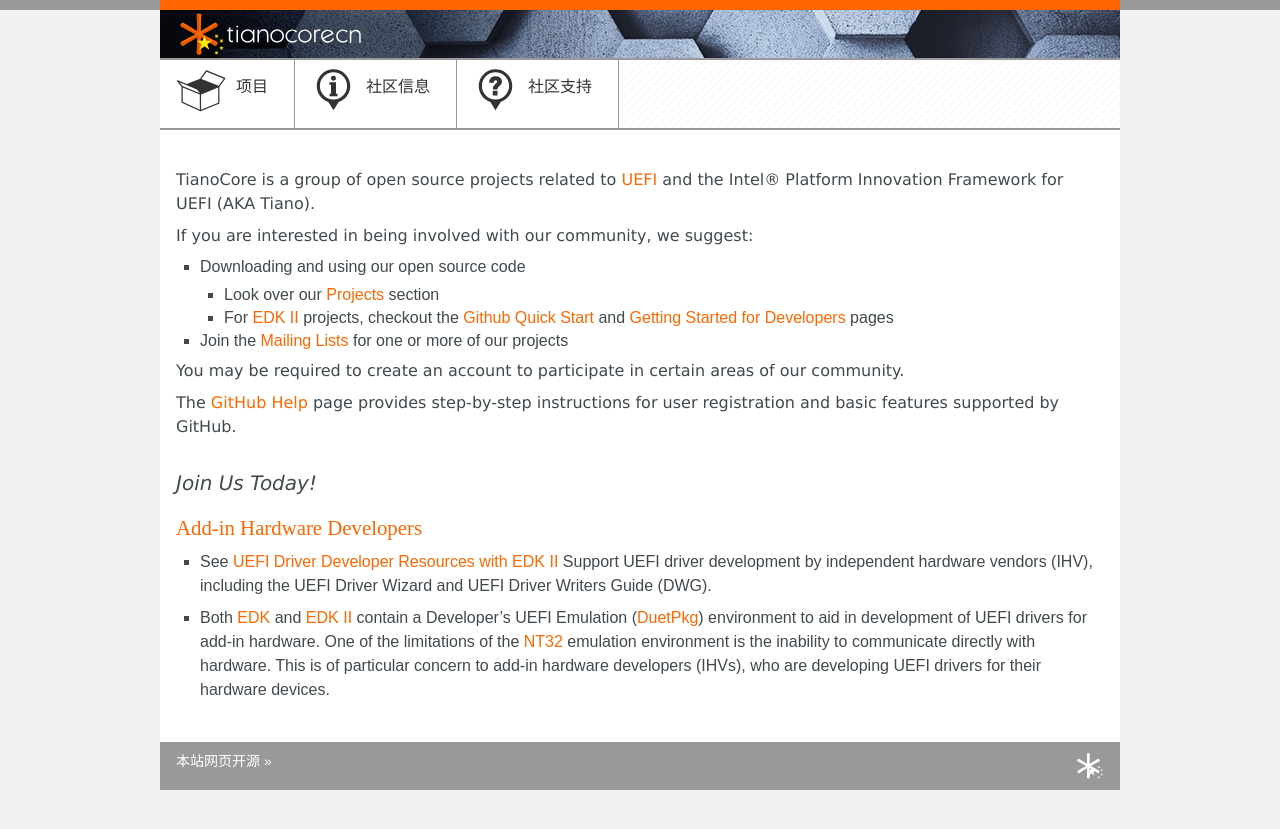
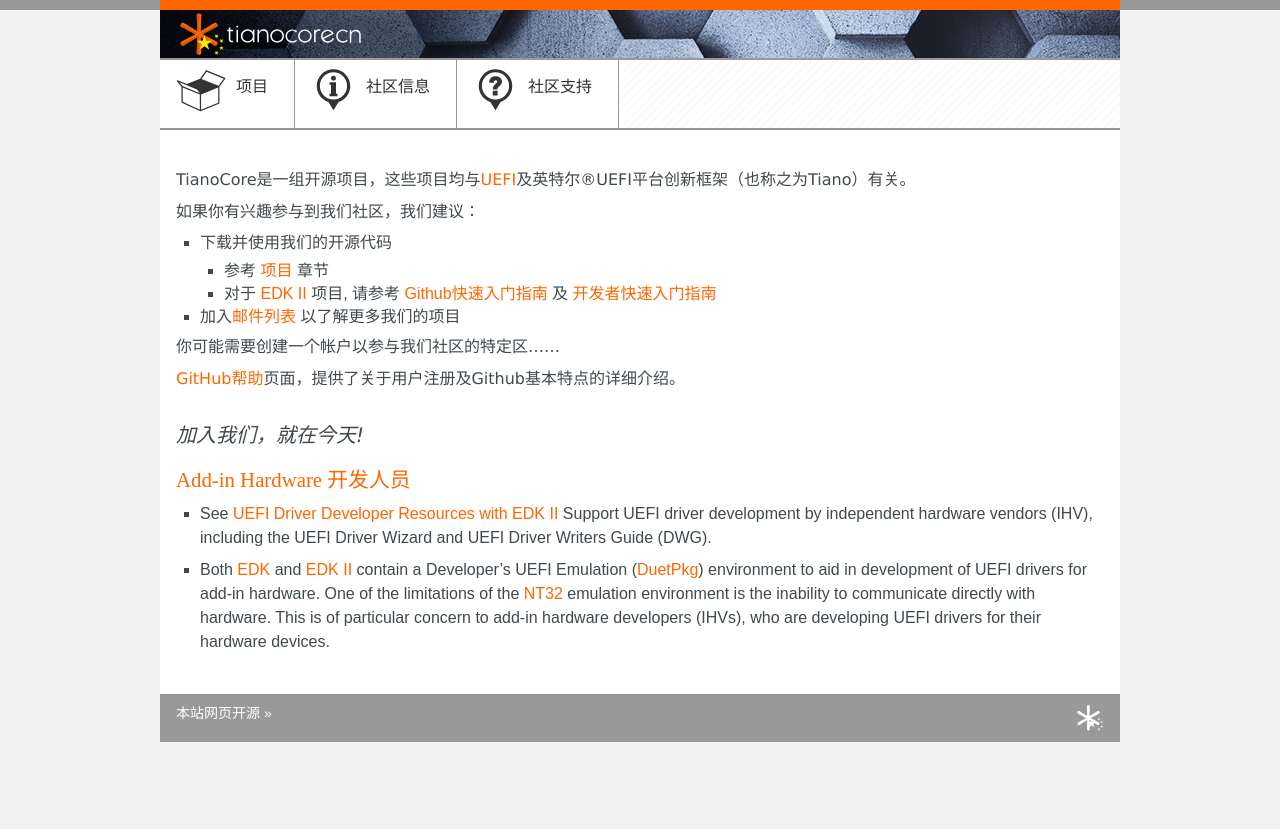
Before and after one commit to tianocorecn/tianocorecn.github.io, a Jekyll site: the page built from contrib/getting-started.md, in a window 1280 px wide. Shown: the top 829 px of the page. Built offline with Jekyll 4.4.1, drawn with Linux system fonts in a browser that asks for light colours.

Commit message:
Update getting-started.md

```diff
--- a/contrib/getting-started.md
+++ b/contrib/getting-started.md
@@ -1,34 +1,28 @@
 ---
 layout: default
-title: Getting Started
+title: 快速入门
 ---
 {% include site-links.md %}
 
-TianoCore is a group of open source projects related to [UEFI] and
-the Intel&reg; Platform Innovation Framework for UEFI (AKA Tiano).
+TianoCore是一组开源项目，这些项目均与[UEFI]及英特尔&reg;UEFI平台创新框架（也称之为Tiano）有关。
 
-If you are interested in being involved with our community, we suggest:
+如果你有兴趣参与到我们社区，我们建议：
 
-* Downloading and using our open source code
-  * Look over our [Projects]({{wiki}}/Additional-Projects) section
-  * For [EDK II] projects, checkout the
-    [Github Quick Start]({{wiki}}/SourceForge-to-Github-Quick-Start) and
-    [Getting Started for Developers]({{wiki}}/Getting Started with EDK II)
-    pages
-* Join the [Mailing Lists]({{wiki}}/Mailing Lists) for one or more of
-  our projects
+* 下载并使用我们的开源代码
+  * 参考 [项目]({{wiki}}/Additional-Projects) 章节
+  * 对于 [EDK II] 项目, 请参考
+    [Github快速入门指南]({{wiki}}/SourceForge-to-Github-Quick-Start) 及
+    [开发者快速入门指南]({{wiki}}/Getting Started with EDK II)
+* 加入[邮件列表]({{wiki}}/Mailing Lists) 以了解更多我们的项目
 
-You may be required to create an account to participate in certain
-areas of our community.
+你可能需要创建一个帐户以参与我们社区的特定区……
 
-The [GitHub Help](https://help.github.com/) page provides step-by-step
-instructions for user registration and basic features supported by
-GitHub.
+[GitHub帮助](https://help.github.com/)页面，提供了关于用户注册及Github基本特点的详细介绍。
 
 <br>
-<span style="font-size: 125%">_Join Us Today!_</span>
+<span style="font-size: 125%">_加入我们，就在今天!_</span>
 
-## Add-in Hardware Developers
+## Add-in Hardware 开发人员
 
 * See [UEFI Driver Developer Resources with EDK
   II]({{wiki}}/Driver-Developer) Support UEFI driver development by
```
